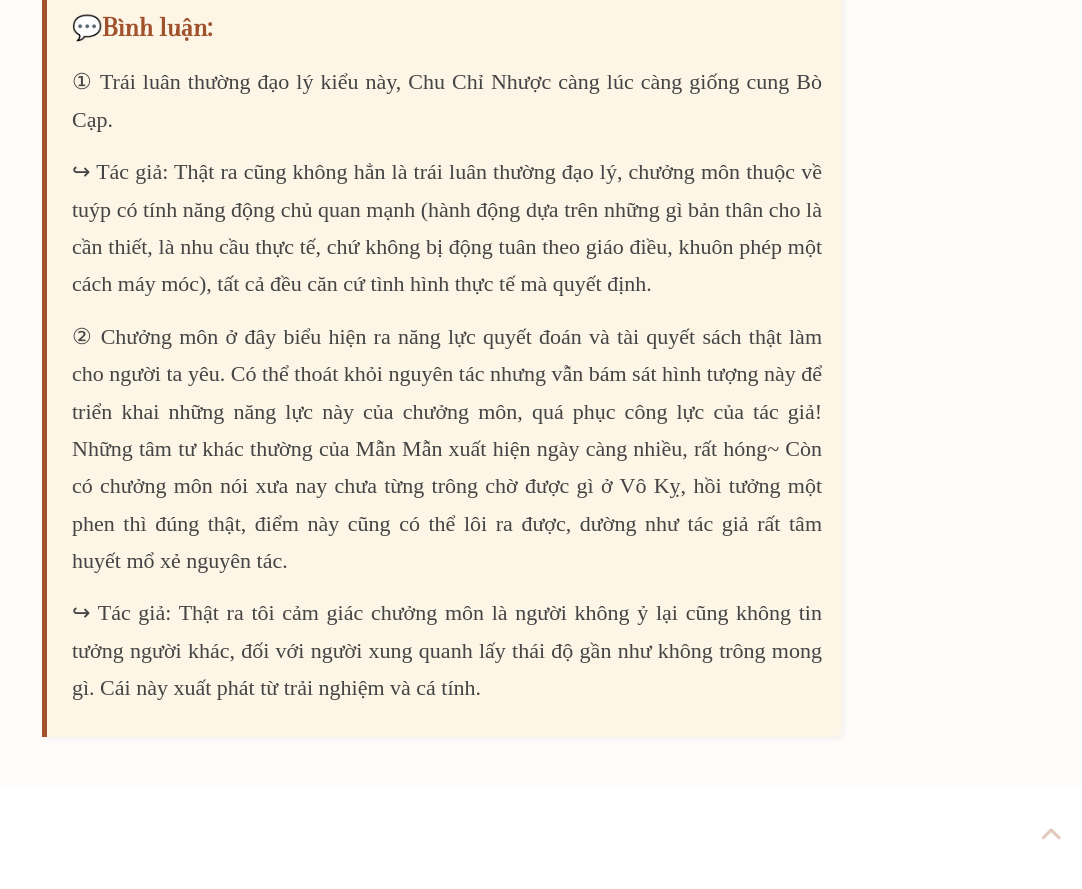
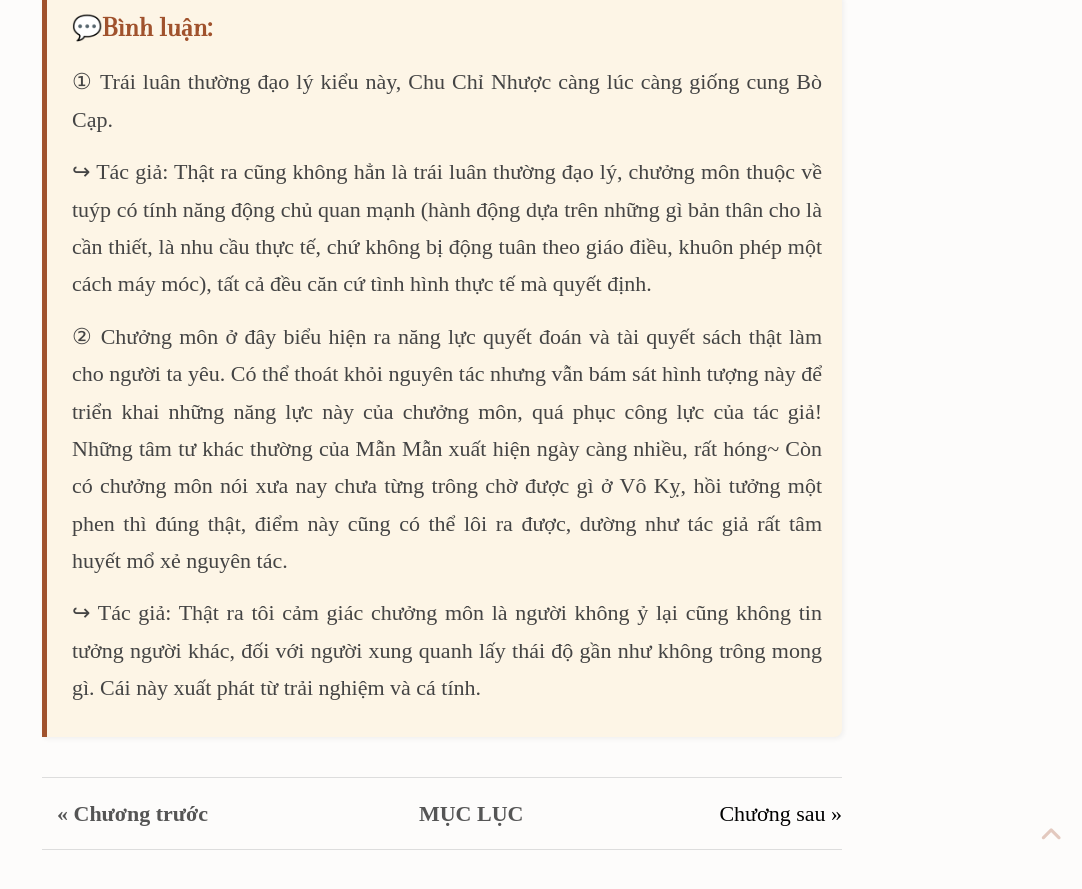
Before and after one commit to nuabuocthanhtho/nuabuocthanhtho.github.io, a Jekyll site: the page built from _posts/2025-11-16-kiem-phi-van-nhan-dich-chuong-10.html, in a window 1280 px wide and 900 px high, scrolled down 15927 px. Shown: the top 889 px of the window, without its empty margins (198-1280 px from the left). Built offline with Jekyll 4.4.1, drawn with Linux system fonts in a browser that asks for light colours; some web fonts are replaced; comment, search, counter and statistics services are not loaded; before the commit the page ends 16714 px from its top, so only the background shows below that.

Commit message:
Update 2025-11-16-kiem-phi-van-nhan-dich-chuong-10.html

```diff
--- a/_posts/2025-11-16-kiem-phi-van-nhan-dich-chuong-10.html
+++ b/_posts/2025-11-16-kiem-phi-van-nhan-dich-chuong-10.html
@@ -409,4 +409,18 @@ có chưởng môn nói xưa nay chưa từng trông chờ được gì ở Vô
  giả rất tâm huyết mổ xẻ nguyên tác.</p><p>↪ Tác giả: Thật ra tôi cảm
 giác chưởng môn là người không ỷ lại cũng không tin tưởng người khác,
 đối với người xung quanh lấy thái độ gần như không trông mong gì. Cái
-này xuất phát từ trải nghiệm và cá tính.</p></div>
+này xuất phát từ trải nghiệm và cá tính.</p>
+
+</div>
+
+<div class="chapter-nav">
+
+    <a href="/2025/11/02/kiem-phi-van-nhan-dich-chuong-9.html">« Chương trước</a>
+
+
+
+<a href="{{ '/stories/kiem-phi-van-nhan-dich' | relative_url }}" id="open-toc-btn">MỤC LỤC</a>
+
+    Chương sau »
+
+</div>
```
